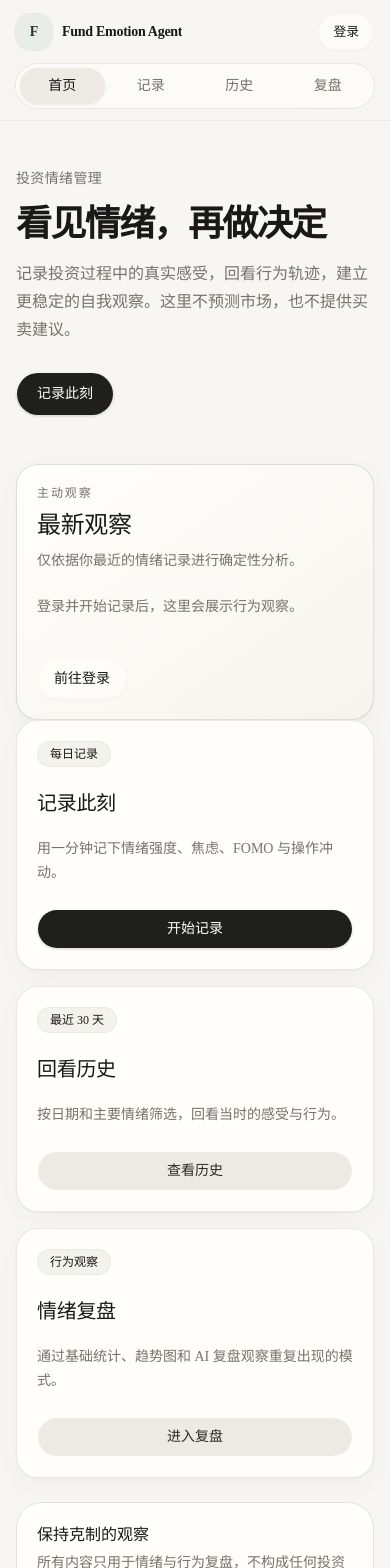
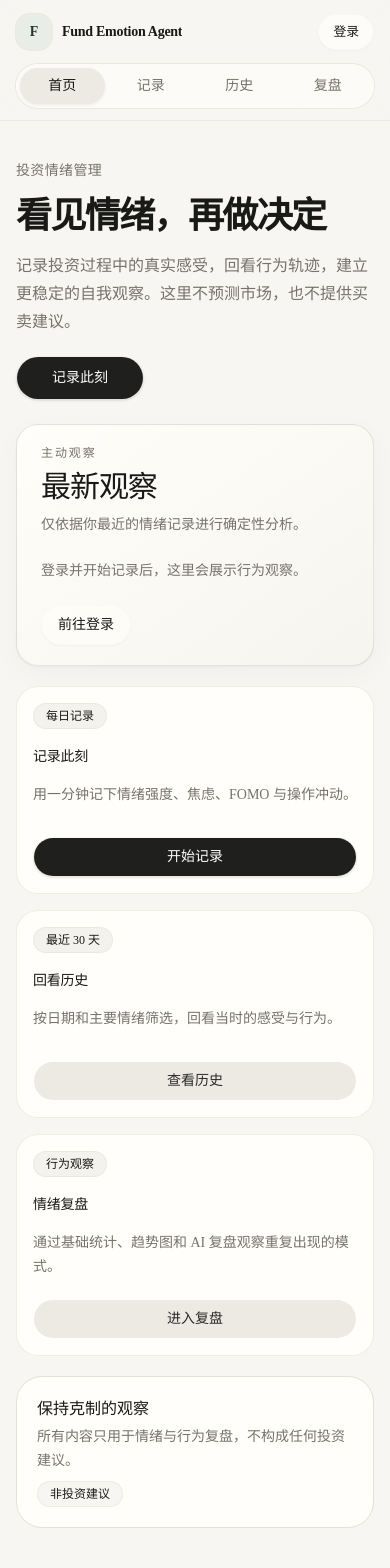
Before and after one commit to AndanteWU/fund-emotion-agent-web, a Next.js app: page / in a window 390 px wide. Shown: the top 1568 px of the page. Built offline with nearby package versions, Linux system fonts and the light colour scheme; no server answers.

Commit message:
Integrate proactive behavioral observations

```diff
--- a/src/app/page.tsx
+++ b/src/app/page.tsx
@@ -40,13 +40,17 @@ export default async function Home() {
   const latestObservation = await getLatestBehavioralObservation();
 
   return (
-    <PageContainer>
+    <PageContainer className="py-10 sm:py-12 lg:py-14">
       <PageHeader
         eyebrow="投资情绪管理"
         title="看见情绪，再做决定"
         description="记录投资过程中的真实感受，回看行为轨迹，建立更稳定的自我观察。这里不预测市场，也不提供买卖建议。"
+        className="mb-6 gap-5 sm:mb-8 lg:items-center"
         actions={
-          <Link href="/record" className={buttonVariants({ size: "lg" })}>
+          <Link
+            href="/record"
+            className={buttonVariants({ size: "lg", className: "min-w-32" })}
+          >
             记录此刻
           </Link>
         }
@@ -54,14 +58,21 @@ export default async function Home() {
 
       <LatestObservationCard result={latestObservation} />
 
-      <section className="grid gap-4 md:grid-cols-3" aria-label="主要功能">
+      <section
+        className="mt-5 grid items-stretch gap-4 md:grid-cols-3"
+        aria-label="主要功能"
+      >
         {productEntries.map((entry, index) => (
-          <Card key={entry.href} className="flex min-h-56 flex-col">
-            <CardHeader className="space-y-4">
+          <Card
+            key={entry.href}
+            size="sm"
+            className="flex h-full min-h-52 flex-col border-border/55 shadow-none"
+          >
+            <CardHeader className="space-y-3">
               <Badge className="w-fit">{entry.badge}</Badge>
               <CardTitle className="text-xl">{entry.title}</CardTitle>
             </CardHeader>
-            <CardContent className="flex flex-1 flex-col justify-between gap-6">
+            <CardContent className="flex flex-1 flex-col justify-between gap-5">
               <p className="text-sm leading-6 text-muted-foreground">
                 {entry.description}
               </p>
@@ -79,7 +90,7 @@ export default async function Home() {
         ))}
       </section>
 
-      <section className="mt-6 rounded-2xl border bg-card px-5 py-5 sm:px-6">
+      <section className="mt-5 rounded-2xl border bg-card px-5 py-5 sm:px-6">
         <div className="flex flex-col gap-2 sm:flex-row sm:items-center sm:justify-between">
           <div>
             <h2 className="font-medium">保持克制的观察</h2>
--- a/src/components/layout/PageHeader.tsx
+++ b/src/components/layout/PageHeader.tsx
@@ -1,10 +1,12 @@
 import type { ReactNode } from "react";
+import { cn } from "@/lib/utils";
 
 interface PageHeaderProps {
   eyebrow: string;
   title: string;
   description: string;
   actions?: ReactNode;
+  className?: string;
 }
 
 export default function PageHeader({
@@ -12,9 +14,15 @@ export default function PageHeader({
   title,
   description,
   actions,
+  className,
 }: PageHeaderProps) {
   return (
-    <header className="mb-12 flex flex-col gap-7 sm:mb-16 lg:flex-row lg:items-end lg:justify-between">
+    <header
+      className={cn(
+        "mb-12 flex flex-col gap-7 sm:mb-16 lg:flex-row lg:items-end lg:justify-between",
+        className,
+      )}
+    >
       <div className="space-y-4">
         <p className="text-sm font-medium tracking-wide text-muted-foreground">
           {eyebrow}
--- a/src/features/auth/components/LoginForm.tsx
+++ b/src/features/auth/components/LoginForm.tsx
@@ -159,7 +159,7 @@ export default function LoginForm({
                 autoComplete="email"
                 required
                 value={email}
-                placeholder="you@example.com"
+                placeholder="请输入邮箱地址"
                 disabled={isBusy}
                 onChange={(event) => {
                   setEmail(event.target.value);
@@ -187,7 +187,7 @@ export default function LoginForm({
                 required
                 autoFocus
                 value={otp}
-                placeholder="000000"
+                placeholder="请输入 6 位验证码"
                 disabled={isBusy}
                 onChange={(event) => {
                   setOtp(event.target.value.replace(/\D/g, "").slice(0, 6));
@@ -196,7 +196,7 @@ export default function LoginForm({
                     setMessage("");
                   }
                 }}
-                className="h-12 w-full rounded-lg border border-input bg-transparent px-3 text-center text-xl font-semibold tracking-[0.35em] outline-none transition placeholder:text-muted-foreground focus-visible:border-ring focus-visible:ring-3 focus-visible:ring-ring/50 disabled:cursor-not-allowed disabled:opacity-50"
+                className="h-12 w-full rounded-lg border border-input bg-transparent px-3 text-center text-xl font-semibold tracking-[0.3em] outline-none transition placeholder:text-sm placeholder:font-normal placeholder:tracking-normal placeholder:text-muted-foreground focus-visible:border-ring focus-visible:ring-3 focus-visible:ring-ring/50 disabled:cursor-not-allowed disabled:opacity-50"
               />
             </div>
           )}
--- a/src/features/emotion/components/EmotionRecordForm.tsx
+++ b/src/features/emotion/components/EmotionRecordForm.tsx
@@ -55,10 +55,10 @@ function BooleanChoice({
             type="button"
             aria-pressed={value === option.value}
             onClick={() => onChange(option.value)}
-            className={`min-h-10 rounded-lg border px-4 py-2 text-sm font-medium transition focus-visible:outline-none focus-visible:ring-3 focus-visible:ring-ring/50 ${
+            className={`min-h-10 rounded-[13px] border px-4 py-2 text-sm font-medium transition-[background-color,border-color,color,box-shadow] focus-visible:outline-none focus-visible:ring-3 focus-visible:ring-[#1f1f1d]/20 ${
               value === option.value
-                ? "border-primary bg-primary text-primary-foreground"
-                : "border-border bg-background hover:bg-accent"
+                ? "border-[#1f1f1d] bg-[#1f1f1d] text-white shadow-[0_1px_2px_rgb(17_17_15_/_10%)] hover:border-[#343430] hover:bg-[#343430] active:bg-[#11110f]"
+                : "border-border/80 bg-card/70 text-foreground shadow-[0_1px_2px_rgb(42_38_30_/_3%)] hover:border-foreground/15 hover:bg-muted/60"
             }`}
           >
             {option.label}
--- a/src/features/insight/components/BehavioralObservationDetails.tsx
+++ b/src/features/insight/components/BehavioralObservationDetails.tsx
@@ -35,14 +35,14 @@ export default function BehavioralObservationDetails({
   return (
     <div className="space-y-4">
       <div className="flex flex-wrap items-center gap-3">
-        <h3 className="text-lg font-medium tracking-[-0.02em]">
+        <h3 className="text-xl font-medium tracking-[-0.025em]">
           {pattern.title}
         </h3>
         <Badge className={`border-transparent ${severity.className}`}>
           程度：{severity.label}
         </Badge>
       </div>
-      <p className="text-sm leading-7 text-muted-foreground">
+      <p className="text-sm leading-7 text-foreground/80">
         {pattern.evidence}
       </p>
       <p className="text-xs leading-5 text-muted-foreground">
--- a/src/features/insight/components/LatestObservationCard.tsx
+++ b/src/features/insight/components/LatestObservationCard.tsx
@@ -19,19 +19,22 @@ export default function LatestObservationCard({
 }: LatestObservationCardProps) {
   return (
     <section aria-labelledby="latest-observation-title">
-      <Card className="min-h-64 border-primary/15 bg-[linear-gradient(145deg,var(--card),color-mix(in_srgb,var(--muted)_55%,var(--card)))] shadow-[0_2px_4px_rgb(42_38_30_/_4%),0_18px_48px_rgb(42_38_30_/_8%)]">
-        <CardHeader className="gap-2 sm:px-7">
+      <Card className="border-foreground/10 bg-[linear-gradient(145deg,var(--card),color-mix(in_srgb,var(--muted)_55%,var(--card)))] shadow-[0_2px_4px_rgb(42_38_30_/_4%),0_18px_48px_rgb(42_38_30_/_8%)]">
+        <CardHeader className="gap-2 px-6 sm:px-8">
           <p className="text-xs font-medium uppercase tracking-[0.16em] text-muted-foreground">
             主动观察
           </p>
-          <CardTitle id="latest-observation-title" className="text-2xl">
+          <CardTitle
+            id="latest-observation-title"
+            className="text-3xl tracking-[-0.035em]"
+          >
             最新观察
           </CardTitle>
           <CardDescription>
             仅依据你最近的情绪记录进行确定性分析。
           </CardDescription>
         </CardHeader>
-        <CardContent className="flex flex-1 flex-col justify-between gap-6 sm:px-7">
+        <CardContent className="flex flex-1 flex-col justify-between gap-5 px-6 sm:px-8">
           {result.status === "detected" && (
             <BehavioralObservationDetails pattern={result.pattern} />
           )}
```
